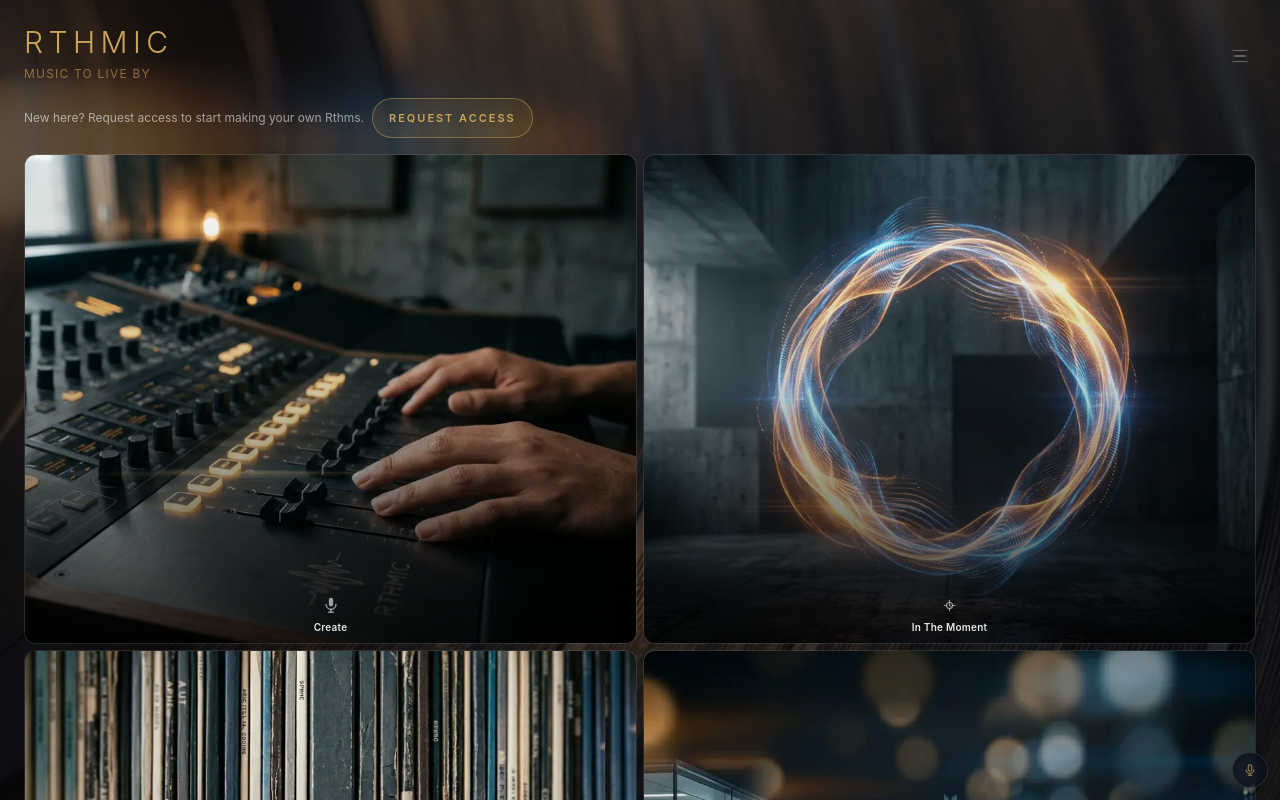
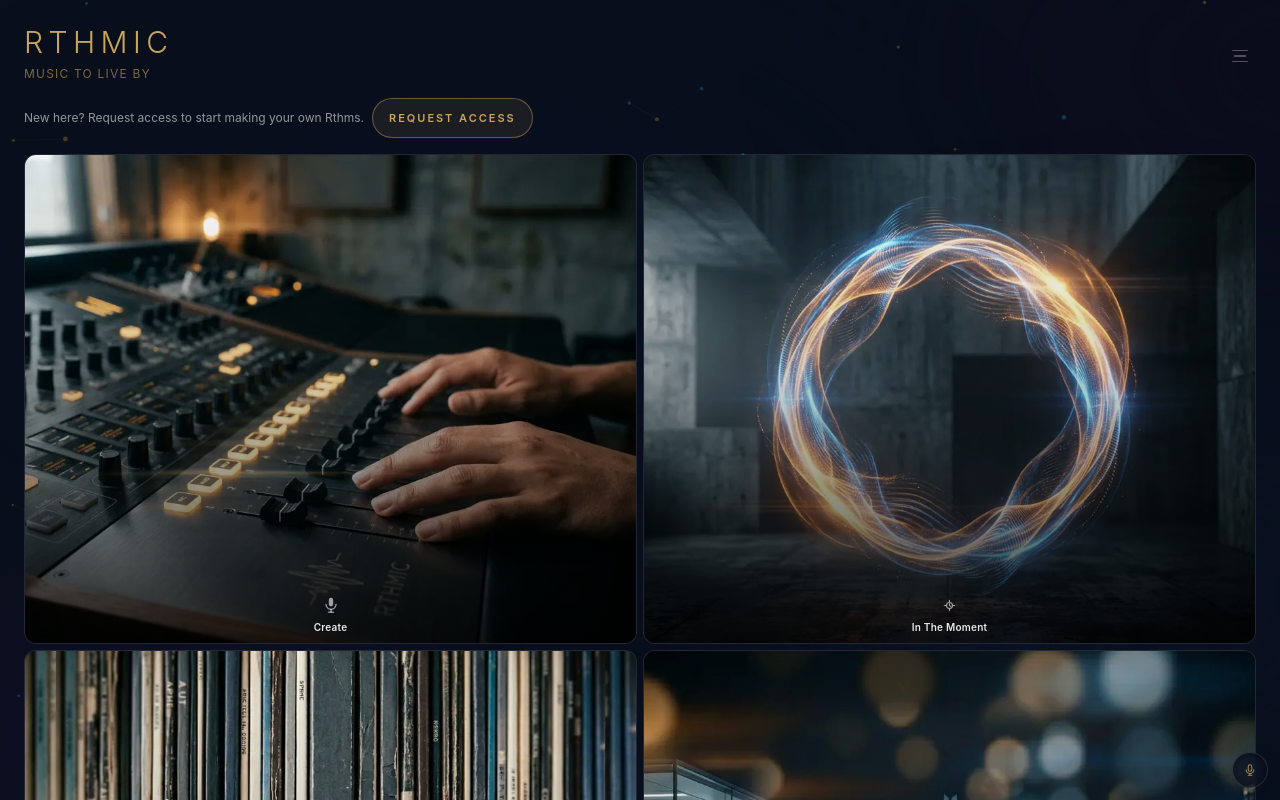
Before and after one commit to doug949/rthmic, a Next.js app: page / in a window 1280 px wide. Shown: the top 800 px of the page. Built offline with nearby package versions, Linux system fonts and the light colour scheme; no server answers.

Commit message:
Add neural ambient background

```diff
--- a/app/components/AmbientBackground.tsx
+++ b/app/components/AmbientBackground.tsx
@@ -1,7 +1,9 @@
 "use client";
 
 import { usePillarTheme } from "@/app/contexts/PillarThemeContext";
+import { NeuralCanvas } from "@/app/components/NeuralCanvas";
 import type { CSSProperties } from "react";
+
 
 // ─── Per-pillar tint colors (R,G,B) ─────────────────────────────────────────
 
@@ -36,24 +38,62 @@ export function AmbientBackground() {
       aria-hidden
       style={{ zIndex: 0 }}
     >
-      {/* Background texture — default state only */}
-      {/* eslint-disable-next-line @next/next/no-img-element */}
-      <img
-        src="/bg.jpg"
-        alt=""
-        style={{
+      {/* Solid base — matches html/body bg so no flash */}
+      <div style={{ position: "absolute", inset: 0, background: "#0d1628" }} />
+
+      {/* Animated gradient mesh blobs */}
+      <div style={{ position: "absolute", inset: "-20%", willChange: "transform" }}>
+        {/* Top-left — deep teal */}
+        <div style={{
           position: "absolute",
-          inset: 0,
-          width: "100%",
-          height: "100%",
-          objectFit: "cover",
-          opacity: 1,
-          transition: "opacity 1.1s ease",
-        }}
-      />
+          top: "5%", left: "10%",
+          width: "55%", height: "55%",
+          borderRadius: "50%",
+          background: "radial-gradient(ellipse at center, rgba(10,20,50,0.7) 0%, transparent 70%)",
+          filter: "blur(48px)",
+          animation: "mesh-blob-1 22s ease-in-out infinite alternate",
+          willChange: "transform",
+        }} />
+        {/* Bottom-right — bioluminescent cyan */}
+        <div style={{
+          position: "absolute",
+          top: "40%", left: "50%",
+          width: "60%", height: "60%",
+          borderRadius: "50%",
+          background: "radial-gradient(ellipse at center, rgba(15,25,55,0.65) 0%, transparent 70%)",
+          filter: "blur(56px)",
+          animation: "mesh-blob-2 28s ease-in-out infinite alternate",
+          willChange: "transform",
+        }} />
+        {/* Top-right — deep emerald */}
+        <div style={{
+          position: "absolute",
+          top: "0%", left: "55%",
+          width: "50%", height: "50%",
+          borderRadius: "50%",
+          background: "radial-gradient(ellipse at center, rgba(20,15,45,0.6) 0%, transparent 70%)",
+          filter: "blur(52px)",
+          animation: "mesh-blob-3 18s ease-in-out infinite alternate",
+          willChange: "transform",
+        }} />
+        {/* Bottom-left — violet-teal */}
+        <div style={{
+          position: "absolute",
+          top: "55%", left: "5%",
+          width: "45%", height: "45%",
+          borderRadius: "50%",
+          background: "radial-gradient(ellipse at center, rgba(30,20,80,0.45) 0%, transparent 70%)",
+          filter: "blur(44px)",
+          animation: "mesh-blob-4 34s ease-in-out infinite alternate",
+          willChange: "transform",
+        }} />
+      </div>
 
-      {/* Dark scrim to deepen the background image */}
-      <div style={{ position: "absolute", inset: 0, background: "rgba(0,0,0,0.6)" }} />
+      {/* Dark scrim to unify depth */}
+      <div style={{ position: "absolute", inset: 0, background: "rgba(0,0,0,0.35)" }} />
+
+      {/* Neural / molecular network — mind chemistry */}
+      <NeuralCanvas />
 
       {/* Photographic pillar texture */}
       {!isDefault && (
--- /dev/null
+++ b/app/components/NeuralCanvas.tsx
@@ -0,0 +1,178 @@
+"use client";
+
+import { useEffect, useRef } from "react";
+
+// Gold or blue — assigned at init, never changes
+type NodeColor = "gold" | "blue";
+
+interface Node {
+  x: number;
+  y: number;
+  vx: number;
+  vy: number;
+  r: number;
+  pulse: number;
+  pulsed: boolean;
+  color: NodeColor;
+}
+
+const NODE_COUNT  = 52;
+const CONNECT_DIST = 125;
+const PULSE_CHANCE = 0.00006; // very slow firing
+const PULSE_DECAY  = 0.003;   // very slow fade-out (~330 frames per pulse)
+
+// Base RGB for each color type
+const GOLD = { r: 190, g: 148, b: 55 };
+const BLUE = { r: 55,  g: 140, b: 210 };
+
+export function NeuralCanvas() {
+  const canvasRef = useRef<HTMLCanvasElement>(null);
+  const rafRef    = useRef<number>(0);
+
+  useEffect(() => {
+    const canvas = canvasRef.current;
+    if (!canvas) return;
+    const ctx = canvas.getContext("2d");
+    if (!ctx) return;
+
+    let W = 0, H = 0;
+    const nodes: Node[] = [];
+
+    function resize() {
+      W = canvas!.width  = canvas!.offsetWidth;
+      H = canvas!.height = canvas!.offsetHeight;
+    }
+
+    function init() {
+      resize();
+      nodes.length = 0;
+      for (let i = 0; i < NODE_COUNT; i++) {
+        nodes.push({
+          x: Math.random() * W,
+          y: Math.random() * H,
+          vx: (Math.random() - 0.5) * 0.25,
+          vy: (Math.random() - 0.5) * 0.25,
+          r: Math.random() * 1.5 + 1,
+          pulse: 0,
+          pulsed: false,
+          color: Math.random() < 0.5 ? "gold" : "blue",
+        });
+      }
+    }
+
+    function draw() {
+      ctx!.clearRect(0, 0, W, H);
+
+      // update positions & pulse
+      for (const n of nodes) {
+        n.x += n.vx;
+        n.y += n.vy;
+        if (n.x < 0 || n.x > W) n.vx *= -1;
+        if (n.y < 0 || n.y > H) n.vy *= -1;
+        if (n.pulse > 0) n.pulse = Math.max(0, n.pulse - PULSE_DECAY);
+        if (!n.pulsed && Math.random() < PULSE_CHANCE) n.pulse = 1;
+        n.pulsed = n.pulse > 0;
+      }
+
+      // connections — blend toward whichever end is pulsing
+      for (let i = 0; i < nodes.length; i++) {
+        for (let j = i + 1; j < nodes.length; j++) {
+          const a = nodes[i], b = nodes[j];
+          const dx = b.x - a.x, dy = b.y - a.y;
+          const dist = Math.sqrt(dx * dx + dy * dy);
+          if (dist > CONNECT_DIST) continue;
+
+          const proximity  = 1 - dist / CONNECT_DIST;
+          const pulseGlow  = Math.max(a.pulse, b.pulse);
+          const alpha      = proximity * 0.22 + pulseGlow * 0.4;
+
+          // pick dominant color from whichever node is pulsing more
+          const dominant = a.pulse >= b.pulse ? a : b;
+          const base     = dominant.color === "gold" ? GOLD : BLUE;
+          const boost    = pulseGlow * 50;
+
+          if (pulseGlow > 0.05) {
+            ctx!.shadowBlur  = 8 + pulseGlow * 12;
+            ctx!.shadowColor = dominant.color === "gold"
+              ? `rgba(210,165,60,${(pulseGlow * 0.6).toFixed(2)})`
+              : `rgba(60,160,240,${(pulseGlow * 0.6).toFixed(2)})`;
+          }
+
+          ctx!.beginPath();
+          ctx!.moveTo(a.x, a.y);
+          ctx!.lineTo(b.x, b.y);
+          ctx!.strokeStyle = `rgba(${Math.round(base.r + boost)},${Math.round(base.g + boost * 0.6)},${Math.round(base.b + boost * 0.3)},${alpha.toFixed(3)})`;
+          ctx!.lineWidth   = proximity * 0.8 + pulseGlow * 0.8;
+          ctx!.stroke();
+          ctx!.shadowBlur  = 0;
+          ctx!.shadowColor = "transparent";
+        }
+      }
+
+      // nodes
+      for (const n of nodes) {
+        const glow   = n.pulse;
+        const alpha  = 0.45 + glow * 0.55;
+        const radius = n.r + glow * 3;
+        const base   = n.color === "gold" ? GOLD : BLUE;
+        const boost  = glow * 55;
+
+        const nr = Math.round(base.r + boost);
+        const ng = Math.round(base.g + boost * 0.7);
+        const nb = Math.round(base.b + boost * 0.4);
+
+        // outer glow halo
+        if (glow > 0.05) {
+          ctx!.shadowBlur  = 12 + glow * 18;
+          ctx!.shadowColor = n.color === "gold"
+            ? `rgba(220,170,70,${(glow * 0.7).toFixed(2)})`
+            : `rgba(70,160,245,${(glow * 0.7).toFixed(2)})`;
+        }
+
+        ctx!.beginPath();
+        ctx!.arc(n.x, n.y, radius, 0, Math.PI * 2);
+        ctx!.fillStyle = `rgba(${nr},${ng},${nb},${alpha.toFixed(3)})`;
+        ctx!.fill();
+
+        // soft outer ring when pulsing
+        if (glow > 0.1) {
+          ctx!.beginPath();
+          ctx!.arc(n.x, n.y, radius + 6 * glow, 0, Math.PI * 2);
+          ctx!.fillStyle = n.color === "gold"
+            ? `rgba(215,168,65,${(glow * 0.08).toFixed(3)})`
+            : `rgba(65,155,235,${(glow * 0.08).toFixed(3)})`;
+          ctx!.fill();
+        }
+
+        ctx!.shadowBlur  = 0;
+        ctx!.shadowColor = "transparent";
+      }
+
+      rafRef.current = requestAnimationFrame(draw);
+    }
+
+    init();
+    draw();
+
+    const ro = new ResizeObserver(() => resize());
+    ro.observe(canvas);
+
+    return () => {
+      cancelAnimationFrame(rafRef.current);
+      ro.disconnect();
+    };
+  }, []);
+
+  return (
+    <canvas
+      ref={canvasRef}
+      style={{
+        position: "absolute",
+        inset: 0,
+        width: "100%",
+        height: "100%",
+        opacity: 0.7,
+      }}
+    />
+  );
+}
--- a/app/globals.css
+++ b/app/globals.css
@@ -95,6 +95,31 @@ html, body {
   100% { transform: translate(10%, -10%) scale(0.88); }
 }
 
+/* ─── Site-wide animated gradient mesh blobs ─────────────────────────────── */
+@keyframes mesh-blob-1 {
+  0%   { transform: translate(0%, 0%) scale(1);     }
+  33%  { transform: translate(8%, 14%) scale(1.15); }
+  66%  { transform: translate(-5%, 8%) scale(0.92); }
+  100% { transform: translate(0%, 0%) scale(1);     }
+}
+@keyframes mesh-blob-2 {
+  0%   { transform: translate(0%, 0%) scale(1);      }
+  40%  { transform: translate(-12%, -8%) scale(1.2); }
+  70%  { transform: translate(6%, -14%) scale(0.88); }
+  100% { transform: translate(0%, 0%) scale(1);      }
+}
+@keyframes mesh-blob-3 {
+  0%   { transform: translate(0%, 0%) scale(1);      }
+  30%  { transform: translate(14%, -10%) scale(1.1); }
+  60%  { transform: translate(-8%, 12%) scale(0.95); }
+  100% { transform: translate(0%, 0%) scale(1);      }
+}
+@keyframes mesh-blob-4 {
+  0%   { transform: translate(0%, 0%) scale(1);       }
+  50%  { transform: translate(-10%, 16%) scale(1.18); }
+  100% { transform: translate(0%, 0%) scale(1);       }
+}
+
 /* ─── Safe area padding for iPhone notch / home bar ──────────────────────── */
 .pt-safe {
   padding-top: env(safe-area-inset-top);
```
